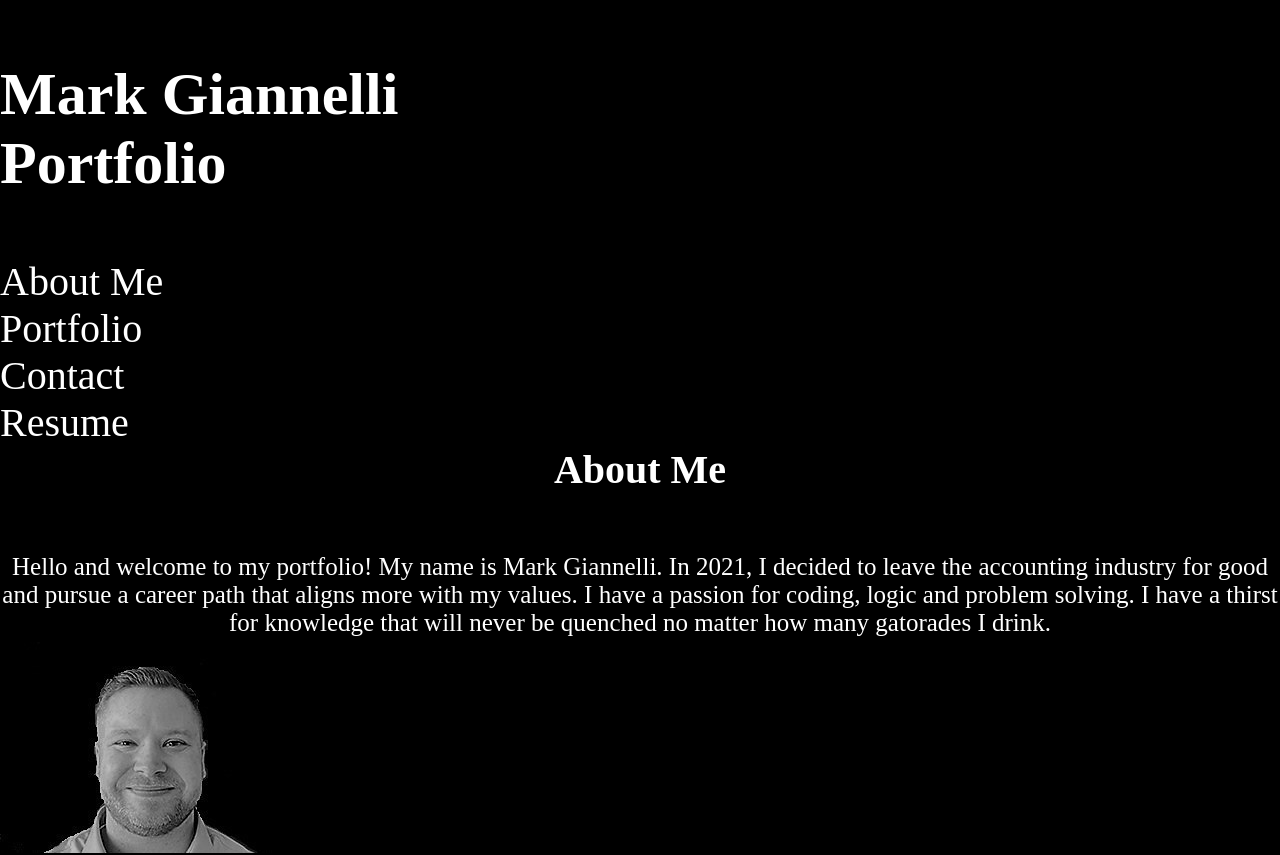
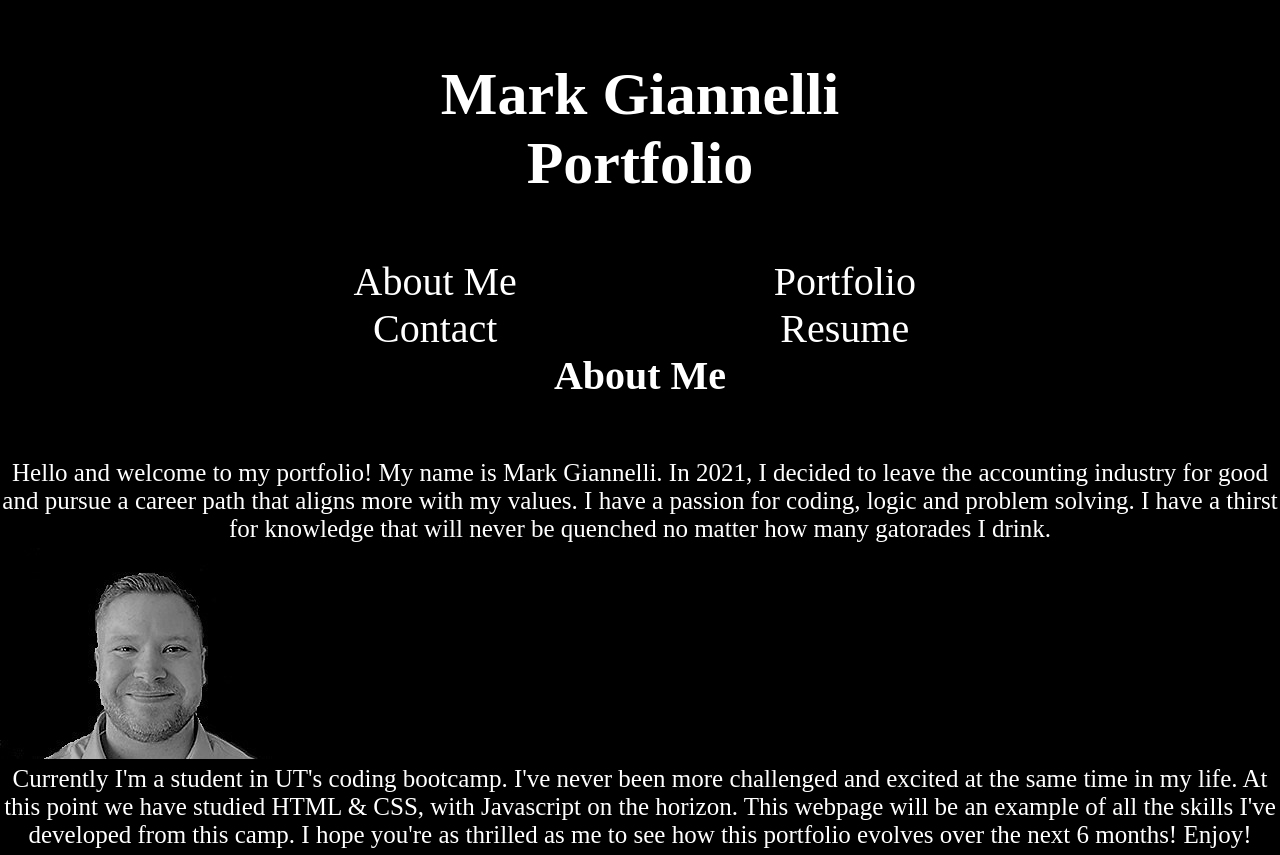
Before and after one commit to mjgiannelli/challenge-20-react-portfolio, a React (Create React App) app: page / in a window 1280 px wide. Shown: the top 855 px of the page. Built offline with nearby package versions, Linux system fonts and the light colour scheme.

Commit message:
add classNames and ids to Nav component to get correct style

```diff
--- a/src/components/Nav/index.js
+++ b/src/components/Nav/index.js
@@ -12,13 +12,15 @@ const Nav = (props) => {
   }, [selectedNavLink]);
 
   return (
-    <header>
-      <h1>
-        <a href="https://mjgiannelli.github.io/mark-giannelli-portfolio/">Mark Giannelli <br /> Portfolio</a>
+    <header className='box'>
+      <div className='row'>
+        <h1 id='name' className='col-3'>
+          <a href="https://mjgiannelli.github.io/mark-giannelli-portfolio/" id='home'>Mark Giannelli <br /> Portfolio</a>
         </h1>
-      <nav>
-        <ul>
-          <li>
+        <nav className='col-7'>
+          <div className='box'>
+            <ul className='row'>
+              <li className='col-2'>
                 <a
                   href="#about-me"
                   onClick={() =>
@@ -26,21 +28,21 @@ const Nav = (props) => {
                   }
                 >About Me</a>
               </li>
-          <li>
+              <li className='col-2'>
                 <a href="#portfolio"
                   onClick={() =>
                     setSelectedNavLink('Portfolio')
                   }
                 >Portfolio</a>
               </li>
-          <li>
+              <li className='col-2'>
                 <a href="#contact"
                   onClick={() =>
                     setSelectedNavLink('Contact')
                   }
                 >Contact</a>
               </li>
-          <li>
+              <li className='col-2'>
                 <a href="#Resume"
                   onClick={() =>
                     setSelectedNavLink('Resume')
@@ -48,7 +50,10 @@ const Nav = (props) => {
                 >Resume</a>
               </li>
             </ul>
+          </div>
         </nav>
+      </div>
+
     </header>
   )
 }
```
Lines whose indentation alone changed are shown as unchanged.
